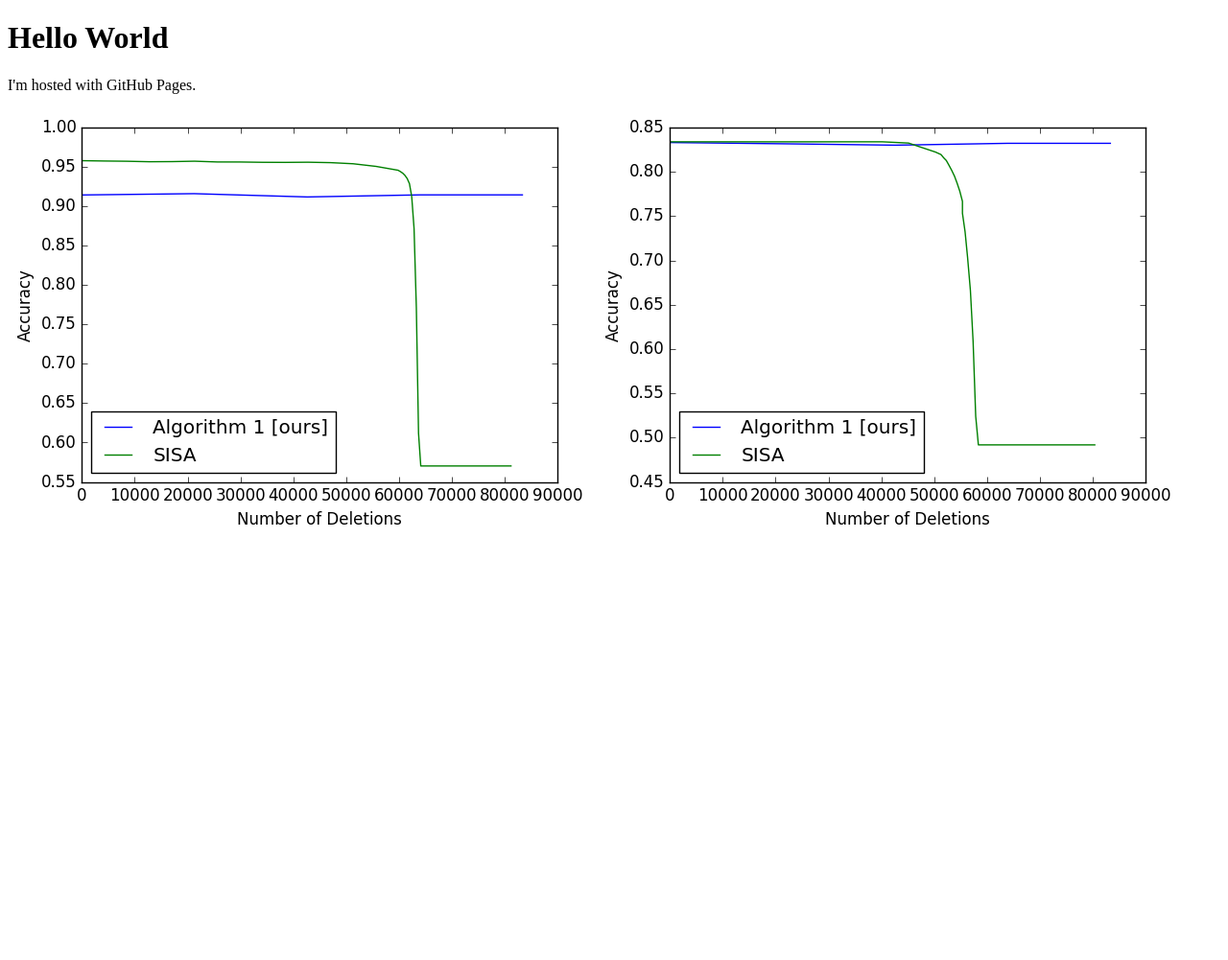
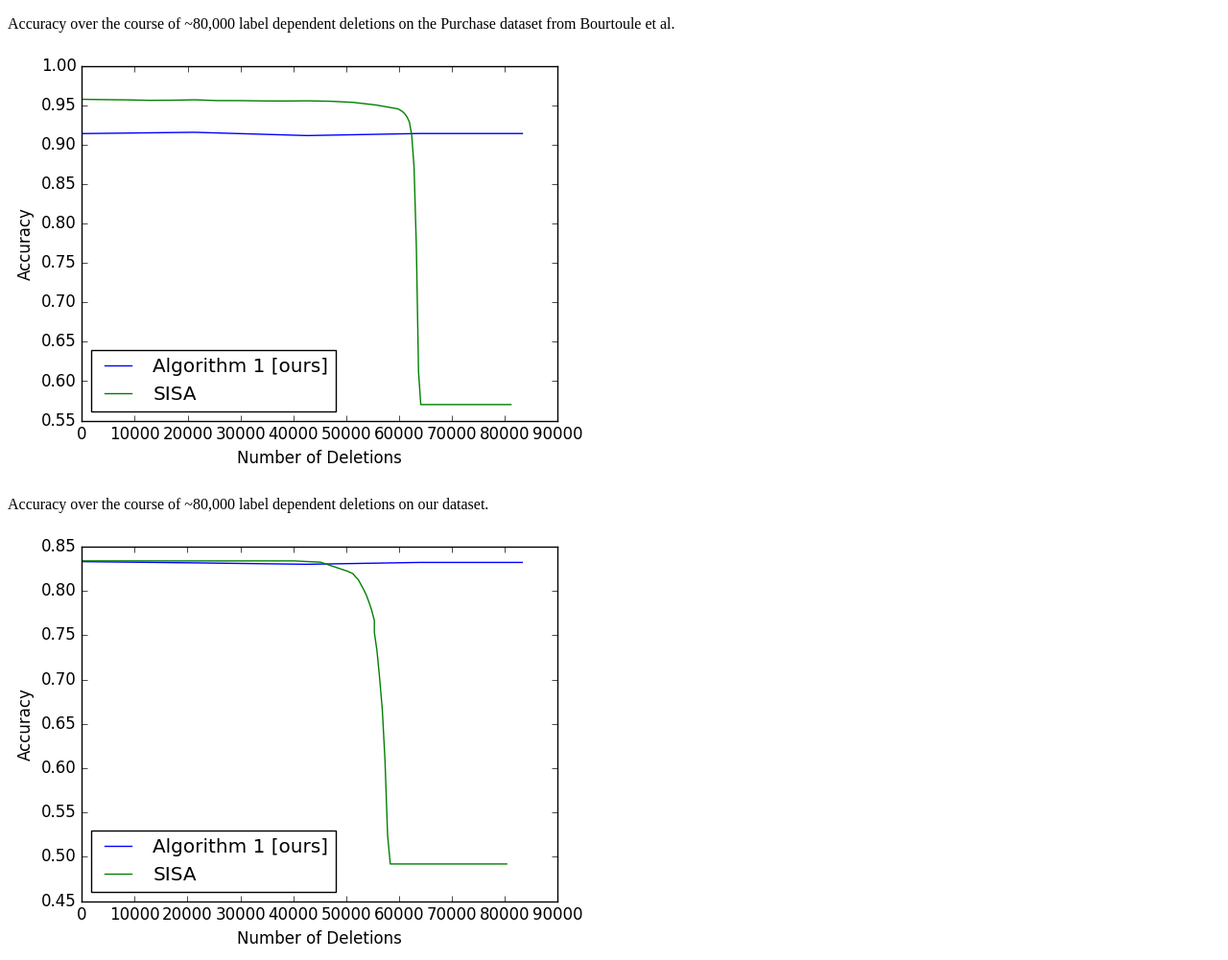
Before and after one commit to anonymousauthors83274/plots, a plain HTML site: page index.html in a window 1280 px wide. Shown: the whole page at 96% size. Before the commit the page ends 800 px from the top, so only its background shows below. Drawn offline with Linux system fonts and the light colour scheme.

Commit message:
Update index.html

```diff
--- a/index.html
+++ b/index.html
@@ -1,9 +1,9 @@
 <!DOCTYPE html>
 <html>
 <body>
-<h1>Hello World</h1>
-<p>I'm hosted with GitHub Pages.</p>
+<p>Accuracy over the course of ~80,000 label dependent deletions on the Purchase dataset from Bourtoule et al.</p>
 <img src="plot1.png">
+<p>Accuracy over the course of ~80,000 label dependent deletions on our dataset.</p>
 <img src="plot2.png">
 </body>
 </html>
```
